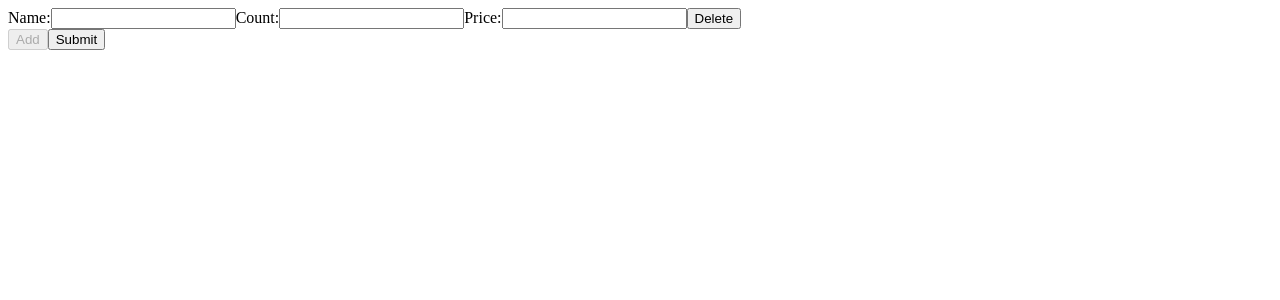
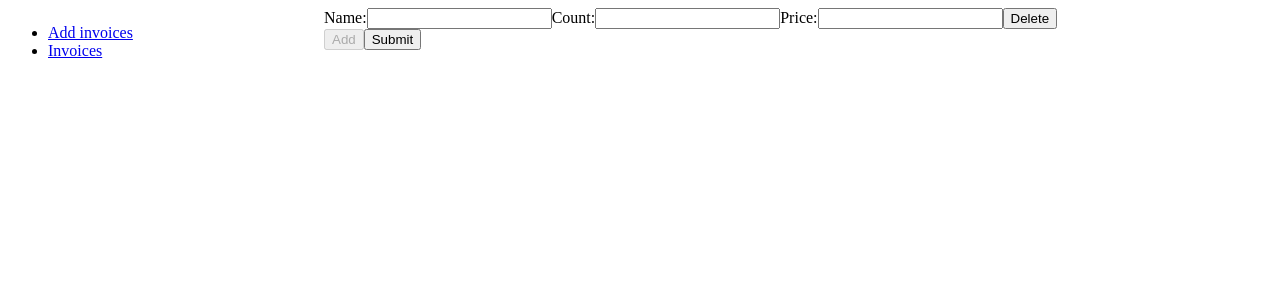
Before and after one commit to jacekwargol/invoice-generator, an Angular app: page / in a window 1280 px wide. Shown: the top 300 px of the page. Built offline with nearby package versions, Linux system fonts and the light colour scheme.

Commit message:
Add navigation sidemenu

```diff
--- a/src/app/app-routing.module.ts
+++ b/src/app/app-routing.module.ts
@@ -1,9 +1,11 @@
 import { NgModule } from "@angular/core";
 import { RouterModule, Routes } from "@angular/router";
 import { AddInvoiceComponent } from "./components/invoice/add-invoice/add-invoice.component";
+import { InvoicesListComponent } from "./components/invoice/invoices-list/invoices-list/invoices-list.component";
 
 const routes: Routes = [
-    { path: '', component: AddInvoiceComponent }
+    { path: '', component: AddInvoiceComponent },
+    { path: 'invoices', component: InvoicesListComponent }
 ]
 
 @NgModule({
--- a/src/app/app.component.html
+++ b/src/app/app.component.html
@@ -1 +1,8 @@
-<router-outlet></router-outlet>
+<div class="container main">
+    <div>
+        <app-menu></app-menu>
+    </div>
+    <div>
+        <router-outlet></router-outlet>
+    </div>
+</div>
--- a/src/app/app.component.scss
+++ b/src/app/app.component.scss
@@ -0,0 +1,7 @@
+.container {
+    display: grid;
+}
+
+.main {
+    grid-template-columns: 1fr 3fr;
+}
--- a/src/app/app.module.ts
+++ b/src/app/app.module.ts
@@ -7,12 +7,14 @@ import { AppRoutingModule } from './app-routing.module';
 import { AppComponent } from './app.component';
 import { AddInvoiceComponent } from './components/invoice/add-invoice/add-invoice.component';
 import { InvoicesListComponent } from './components/invoice/invoices-list/invoices-list/invoices-list.component';
+import { MenuComponent } from './components/menu/menu/menu.component';
 
 @NgModule({
   declarations: [
     AppComponent,
     AddInvoiceComponent,
-    InvoicesListComponent
+    InvoicesListComponent,
+    MenuComponent,
   ],
   imports: [
     BrowserModule,
--- /dev/null
+++ b/src/app/components/menu/menu/menu.component.html
@@ -0,0 +1,6 @@
+<div>
+    <ul>
+        <li><a routerLink="/">Add invoices</a></li>
+        <li><a routerLink="/invoices">Invoices</a></li>
+    </ul>
+</div>
--- /dev/null
+++ b/src/app/components/menu/menu/menu.component.ts
@@ -0,0 +1,15 @@
+import { Component, OnInit } from '@angular/core';
+
+@Component({
+  selector: 'app-menu',
+  templateUrl: './menu.component.html',
+  styleUrls: ['./menu.component.scss']
+})
+export class MenuComponent implements OnInit {
+
+  constructor() { }
+
+  ngOnInit(): void {
+  }
+
+}
```
Also changed, not shown: src/app/components/menu/menu/menu.component.scss (added), 1 other file (tests, documents, lock files or other folders).
